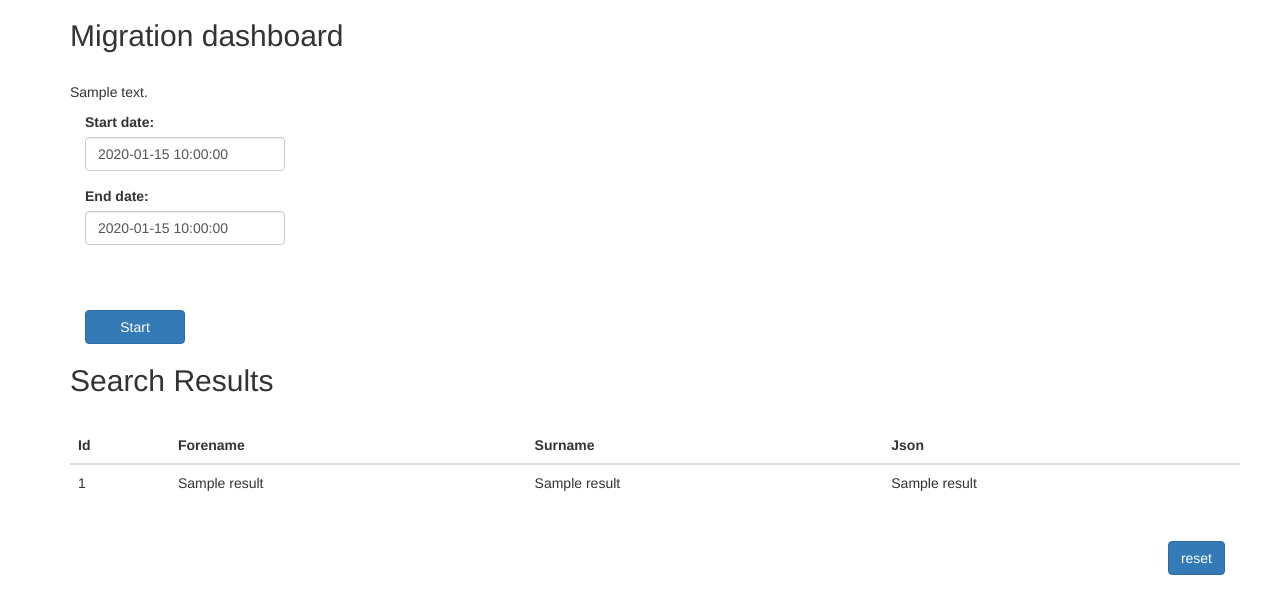
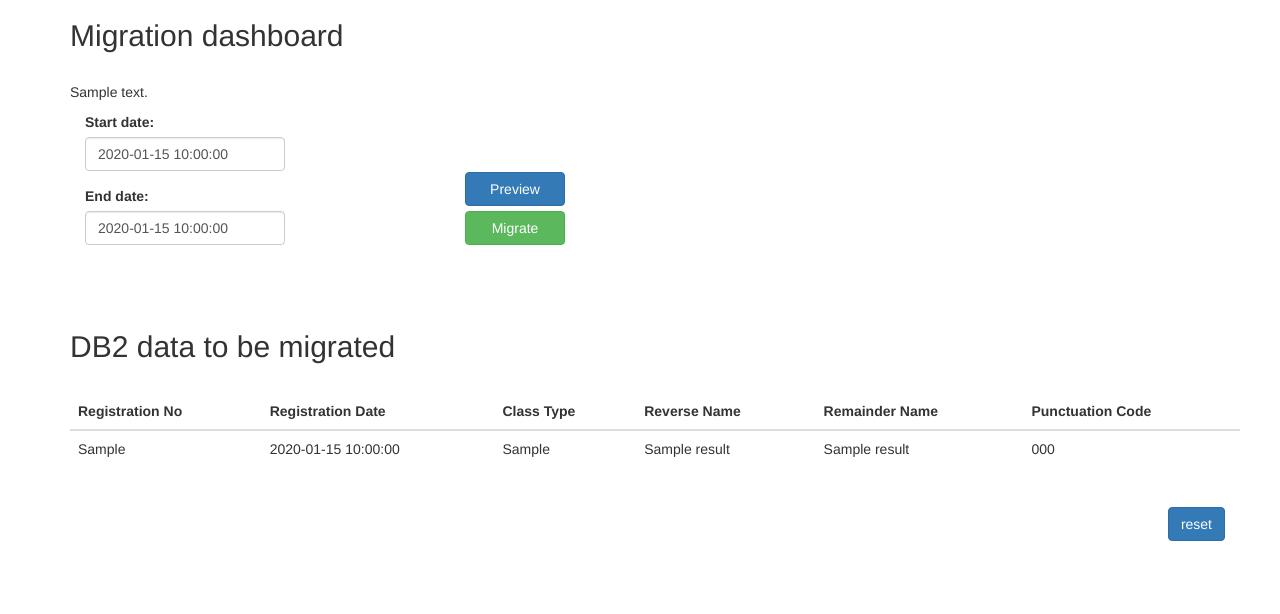
Before and after one commit to LandRegistry/lc-alpha-demo-utilities, a Flask app: template application/templates/migration.html in a window 1280 px wide. Shown: the part 51-665 px from the top of the page. Run offline with Flask 2, Linux system fonts and the light colour scheme; the template is opened without the code that fills it: most values are stand-ins (such as "Sample title", 1, 10 or a date in 2020); some libraries are stand-ins or nearby versions.

Commit message:
Migration dashboard

```diff
--- a/application/templates/migration.html
+++ b/application/templates/migration.html
@@ -37,22 +37,17 @@
                         </div>
                     </div>
 
-                    <div class="col-sm-8" ></div>
+                    <div class="col-sm-8" style="padding-top:60px" >
+                        <div class="row col-sm-12" style="margin-bottom:5px">
+                            <input class="btn btn-primary" name="submit" id="preview" type="submit" style="width:100px" value="Preview">
+                        </div>
+                        <div class="row col-sm-12">
+                            <input class="btn btn-success" name="submit" id="start" type="submit" style="width:100px" value="Migrate">
+                        </div>
+                    </div>
 
                 </div>
-                <div class="row col-sm-12">
-                    <div class="col-sm-4" >
-                        <input class="btn btn-primary" name="submit" id="start" type="submit" style="width:100px" value="Start">
-                    </div>
-         <!--       <div class="col-sm-4" >
-                        <div class="btn-group ">
-                            <input class="btn btn-primary" name="submit" id="halt" type="submit" style="width:100px" value="Halt">
-                        </div>
-                    </div>
-                    <div class="col-sm-4" >
-                        <input class="btn btn-primary" name="submit" id="progress" type="submit" style="width:100px" value="Progress">
-                    </div>  -->
-                </div>
+
                 <br/>
 
 
@@ -61,33 +56,35 @@
         {% if results is defined %}
         {% if results|length > 0 %}
         <div class="row">
-            <h2>Search Results</h2><br/>
+            <h2>DB2 data to be migrated</h2><br/>
             <table id="resultsTable" class="table table-hover">
                 <thead>
                 <tr>
-                    <th>Id</th>
-                    <th>Forename</th>
-                    <th>Surname</th>
-                    <th>Json</th>
+                    <th>Registration No</th>
+                    <th>Registration Date</th>
+                    <th>Class Type</th>
+                    <th>Reverse Name</th>
+                    <th>Remainder Name</th>
+                    <th>Punctuation Code</th>
                 </tr>
                 </thead>
                 {% for n in results %}
                 <tbody>
                 <tr>
-                    <td>{{n[0]}}</td>
-                    <td>{{n[1]}}</td>
-                    <td>{{n[2]}}</td>
-                    <td>{{n[3]}}</td>
+                    <td>{{n['registration_no']}}</td>
+                    <td>{{n['registration_date']}}</td>
+                    <td>{{n['class_type']}}</td>
+                    <td>{{n['reverse_name']}}</td>
+                    <td>{{n['remainder_name']}}</td>
+                    <td>{{n['punctuation_code']}}</td>
                 </tr>
                 </tbody>
                 {% endfor %}
             </table>
         </div>
-        {% else %}
-        <h3><span class="glyphicon glyphicon-info-sign"></span> Search returned no results</h3>
         {% endif %}
 
-        <form action="/start_search" method="GET">
+        <form action="/migration_dashboard" method="GET">
             <br/>
             <input class="btn btn-primary pull-right" id="reset" type="submit" value="reset">
         </form>
--- a/config.py
+++ b/config.py
@@ -11,3 +11,4 @@
     B2B_SEARCH_REG_URL = "http://localhost:5004"
     B2B_SEARCH_WORK_URL = "http://localhost:5006"
     DB2_MIGRATOR_URL = "http://localhost:5009"
+    DB2_LEGACY_URL = "http://localhost:5007"
```
Also changed, not shown: application/routes.py (+26 -13 lines).
